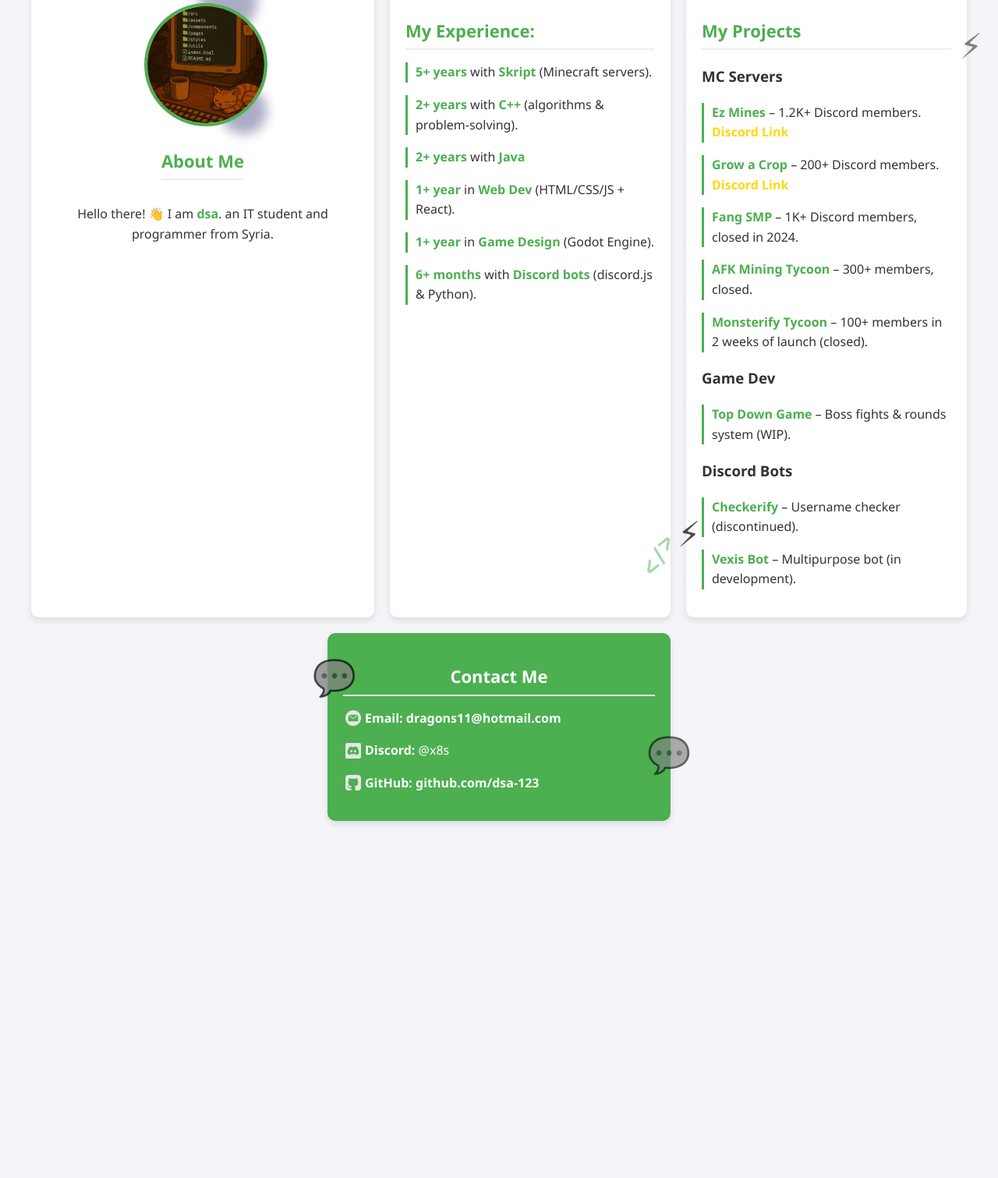
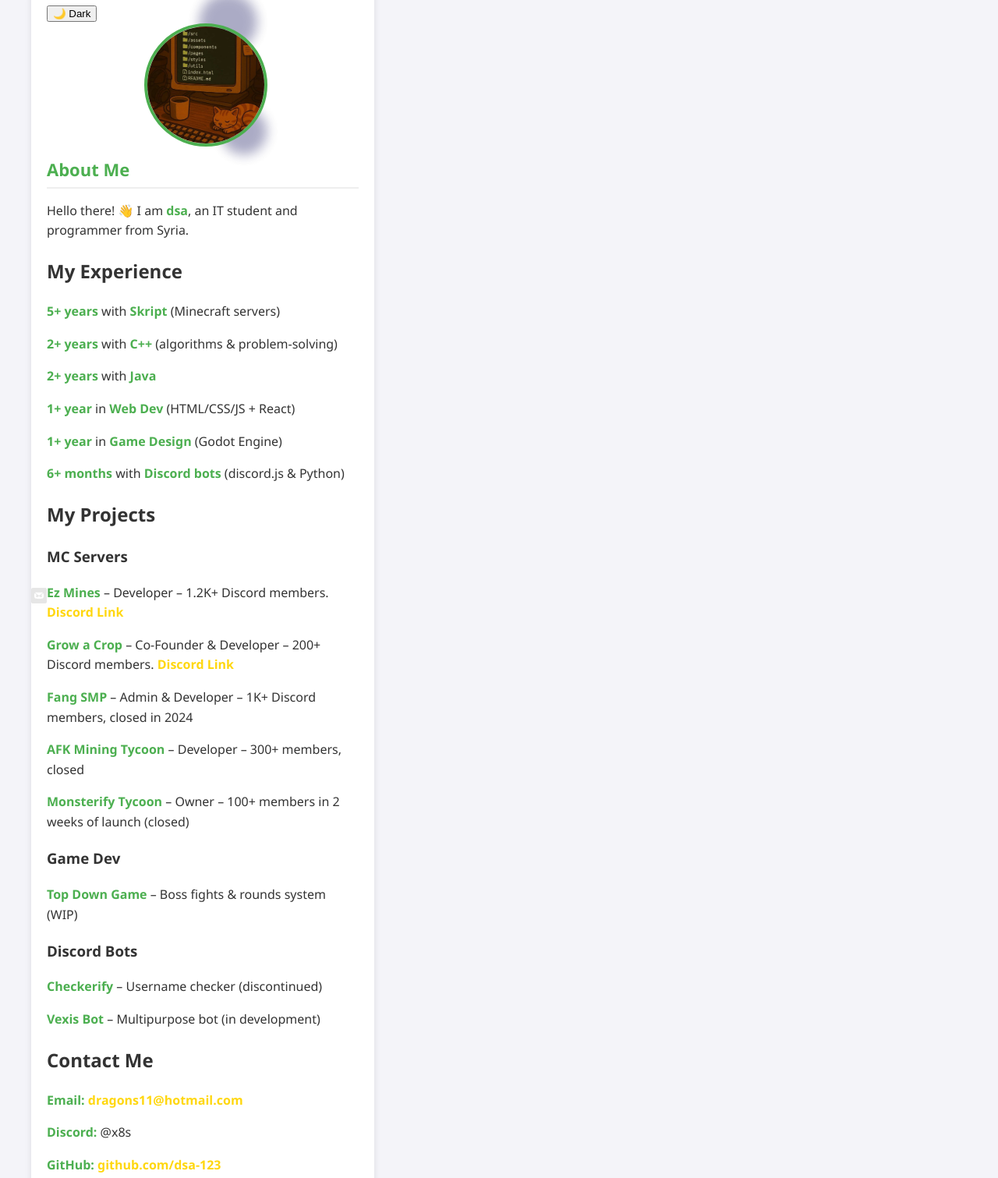
Before and after one commit to Dsa-123/profile, a plain HTML site: page index.html in a window 1280 px wide. Shown: the part 36-1547 px from the top of the page at 78% size. Before the commit the page ends 1109 px from the top, so only its background shows below. Drawn offline with Linux system fonts and the light colour scheme.

Commit message:
Update index.html

```diff
--- a/index.html
+++ b/index.html
@@ -2,88 +2,195 @@
 <html>
     <head>
         <title>Portfolio</title>
+        <link href="./style.css" rel="stylesheet">
         <meta name="viewport" content="width=device-width, initial-scale=1.0">
-        <link href="./style.css" rel="stylesheet">
     </head>
     <body>
         <div class="main">
-            <div class="card-container">
-                <div class="card profile-card">
+            <div class="card">
+                <!-- Card particles -->
+                <div class="card-particles" id="cardParticles"></div>
+
+                <!-- Profile Section -->
+                <div class="profile-section">
+                    <button class="dark-mode-toggle" onclick="toggleDarkMode()">
+                        <span id="mode-icon">🌙</span>
+                        <span id="mode-text">Dark</span>
+                    </button>
                     <div class="pfp-container">
-                    <img class="pfp" src="./images/pfp.jpg" alt="Profile Picture">
+                        <img class="pfp" src="./images/pfp.jpg" alt="Profile Picture">
+                        <div class="particle"></div>
+                        <div class="particle"></div>
                     </div>
                     <h1 class="card-title">About Me</h1>
-                    <p>Hello there! 👋 I am <strong>dsa</strong>. an IT student and programmer from Syria.</p>
+                    <p class="intro-text">Hello there! 👋 I am <strong>dsa</strong>, an IT student and programmer from Syria.</p>
                 </div>
-                <!--Experience Card-->
-                <div class="card">
-                    <h2 class="card-title">My Experience:</h2>
-                    <div class="experience-item">
-                        <p><strong>5+ years</strong> with <strong>Skript</strong> (Minecraft servers).</p>
+
+                <!-- Experience Section -->
+                <div class="section">
+                    <h2 class="section-title">My Experience</h2>
+                    <div class="row">
+                        <div class="row-content">
+                            <p><strong>5+ years</strong> with <strong>Skript</strong> (Minecraft servers)</p>
+                        </div>
                     </div>
-                    <div class="experience-item">
-                        <p><strong>2+ years</strong> with <strong>C++</strong> (algorithms & problem-solving).</p>
+                    <div class="row">
+                        <div class="row-content">
+                            <p><strong>2+ years</strong> with <strong>C++</strong> (algorithms & problem-solving)</p>
+                        </div>
                     </div>
-                    <div class="experience-item">
-                        <p><strong>2+ years</strong> with <strong>Java</strong></p>
+                    <div class="row">
+                        <div class="row-content">
+                            <p><strong>2+ years</strong> with <strong>Java</strong></p>
+                        </div>
                     </div>
-                    <div class="experience-item">
-                        <p><strong>1+ year</strong> in <strong>Web Dev</strong> (HTML/CSS/JS + React).</p>
+                    <div class="row">
+                        <div class="row-content">
+                            <p><strong>1+ year</strong> in <strong>Web Dev</strong> (HTML/CSS/JS + React)</p>
+                        </div>
                     </div>
-                    <div class="experience-item">
-                        <p><strong>1+ year</strong> in <strong>Game Design</strong> (Godot Engine).</p>
+                    <div class="row">
+                        <div class="row-content">
+                            <p><strong>1+ year</strong> in <strong>Game Design</strong> (Godot Engine)</p>
+                        </div>
                     </div>
-                    <div class="experience-item">
-                        <p><strong>6+ months</strong> with <strong>Discord bots</strong> (discord.js & Python).</p>
+                    <div class="row">
+                        <div class="row-content">
+                            <p><strong>6+ months</strong> with <strong>Discord bots</strong> (discord.js & Python)</p>
+                        </div>
                     </div>
                 </div>
-                <div class="card">
-                    <h2 class="card-title">My Projects</h2>
-                    <h3>MC Servers</h3>
-                    <div class="project-item">
-                        <p><strong>Ez Mines</strong> – 1.2K+ Discord members. <a href="https://discord.gg/V9wEqqRfuD">Discord Link</a></p>
+
+                <!-- Projects Section -->
+                <div class="section">
+                    <h2 class="section-title">My Projects</h2>
+
+                    <h3 class="subsection-title">MC Servers</h3>
+                    <div class="row">
+                        <div class="row-content">
+                            <p><strong>Ez Mines</strong> – Developer – 1.2K+ Discord members. <a href="https://discord.gg/V9wEqqRfuD">Discord Link</a></p>
+                        </div>
                     </div>
-                    <div class="project-item">
-                        <p><strong>Grow a Crop</strong> – 200+ Discord members. <a href="https://discord.gg/growacrop">Discord Link</a></p>
+                    <div class="row">
+                        <div class="row-content">
+                            <p><strong>Grow a Crop</strong> – Co-Founder & Developer – 200+ Discord members. <a href="https://discord.gg/growacrop">Discord Link</a></p>
+                        </div>
                     </div>
-                    <div class="project-item">
-                        <p><strong>Fang SMP</strong> – 1K+ Discord members, closed in 2024.</p>
+                    <div class="row">
+                        <div class="row-content">
+                            <p><strong>Fang SMP</strong> – Admin & Developer – 1K+ Discord members, closed in 2024</p>
+                        </div>
                     </div>
-                    <div class="project-item">
-                        <p><strong>AFK Mining Tycoon</strong> – 300+ members, closed.</p>
+                    <div class="row">
+                        <div class="row-content">
+                            <p><strong>AFK Mining Tycoon</strong> – Developer – 300+ members, closed</p>
+                        </div>
                     </div>
-                    <div class="project-item">
-                        <p><strong>Monsterify Tycoon</strong> – 100+ members in 2 weeks of launch (closed).</p>
+                    <div class="row">
+                        <div class="row-content">
+                            <p><strong>Monsterify Tycoon</strong> – Owner – 100+ members in 2 weeks of launch (closed)</p>
+                        </div>
                     </div>
 
-                    <h3>Game Dev</h3>
-                    <div class="project-item">
-                        <p><strong>Top Down Game</strong> – Boss fights & rounds system (WIP).</p>
+                    <h3 class="subsection-title">Game Dev</h3>
+                    <div class="row">
+                        <div class="row-content">
+                            <p><strong>Top Down Game</strong> – Boss fights & rounds system (WIP)</p>
+                        </div>
                     </div>
 
-                    <h3>Discord Bots</h3>
-                    <div class="project-item">
-                        <p><strong>Checkerify</strong> – Username checker (discontinued).</p>
+                    <h3 class="subsection-title">Discord Bots</h3>
+                    <div class="row">
+                        <div class="row-content">
+                            <p><strong>Checkerify</strong> – Username checker (discontinued)</p>
+                        </div>
                     </div>
-                    <div class="project-item">
-                        <p><strong>Vexis Bot</strong> – Multipurpose bot (in development).</p>
+                    <div class="row">
+                        <div class="row-content">
+                            <p><strong>Vexis Bot</strong> – Multipurpose bot (in development)</p>
+                        </div>
                     </div>
                 </div>
-                <div class="card contact-card">
-                    <h2 class="card-title">Contact Me</h2>
-                    <div class="project-item">
+
+                <!-- Contact Section -->
+                <div class="section">
+                    <h2 class="section-title">Contact Me</h2>
+                    <div class="contact-row">
                         <img class="icon" src="./images/mail_white.png" alt="Mail">
                         <p><strong>Email:</strong> <a href="mailto:dragons11@hotmail.com">dragons11@hotmail.com</a></p>
                     </div>
-                    <div class="project-item">
+                    <div class="contact-row">
                         <img class="icon" src="./images/discord.png" alt="Discord">
                         <p><strong>Discord:</strong> @x8s</p>
                     </div>
-                    <div class="project-item">
+                    <div class="contact-row">
                         <img class="icon" src="./images/github.png" alt="Github">
                         <p><strong>GitHub:</strong> <a href="https://github.com/dsa-123">github.com/dsa-123</a></p>
                     </div>
                 </div>
+            </div>
         </div>
+        <!-- particles -->
+        <div class="bg-particles" id="bgParticles"></div>
+
+        <!-- clouds <3 -->
+        <div class="clouds">
+            <div class="cloud"></div>
+            <div class="cloud"></div>
+            <div class="cloud"></div>
+        </div>
+        <script>
+            function toggleDarkMode() {
+                const body = document.body;
+                const modeIcon = document.getElementById('mode-icon');
+                const modeText = document.getElementById('mode-text');
+
+                body.classList.toggle('dark-mode');
+
+                if (body.classList.contains('dark-mode')) {
+                    modeIcon.textContent = '☀️';
+                    modeText.textContent = 'Light';
+                } else {
+                    modeIcon.textContent = '🌙';
+                    modeText.textContent = 'Dark';
+                }
+            }
+
+            function createBackgroundParticles() {
+                const bgParticles = document.getElementById('bgParticles');
+                const particleCount = 25;
+
+                for (let i = 0; i < particleCount; i++) {
+                    const particle = document.createElement('div');
+                    particle.className = 'bg-particle';
+                    particle.style.left = Math.random() * 100 + '%';
+                    particle.style.top = Math.random() * 100 + '%';
+                    particle.style.animationDelay = Math.random() * 15 + 's';
+                    particle.style.animationDuration = (Math.random() * 10 + 10) + 's';
+                    bgParticles.appendChild(particle);
+                }
+            }
+
+            function createCardParticles() {
+                const cardParticles = document.getElementById('cardParticles');
+                const particleCount = 12;
+                for (let i = 0; i < particleCount; i++) {
+                    const particle = document.createElement('div');
+                    particle.className = 'card-particle';
+                    // random position
+                    particle.style.left = Math.random() * 100 + '%';
+                    particle.style.top = Math.random() * 100 + '%';
+                    // random delay * duration
+                    particle.style.animationDelay = Math.random() * 8 + 's';
+                    particle.style.animationDuration = (Math.random() * 4 + 6) + 's';
+                    cardParticles.appendChild(particle);
+                }
+            }
+
+            window.addEventListener('load', function() {
+                createBackgroundParticles();
+                createCardParticles();
+            });
+        </script>
     </body>
 </html>
```
